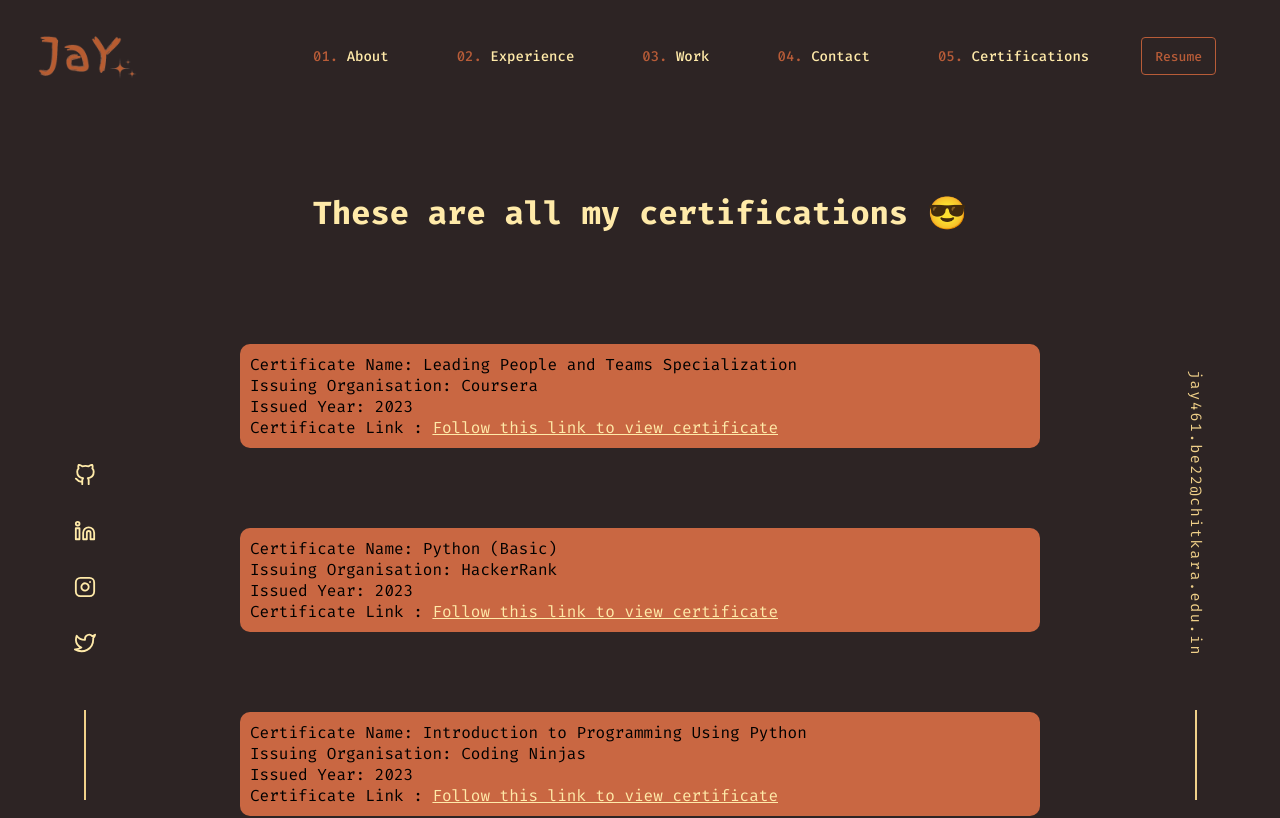
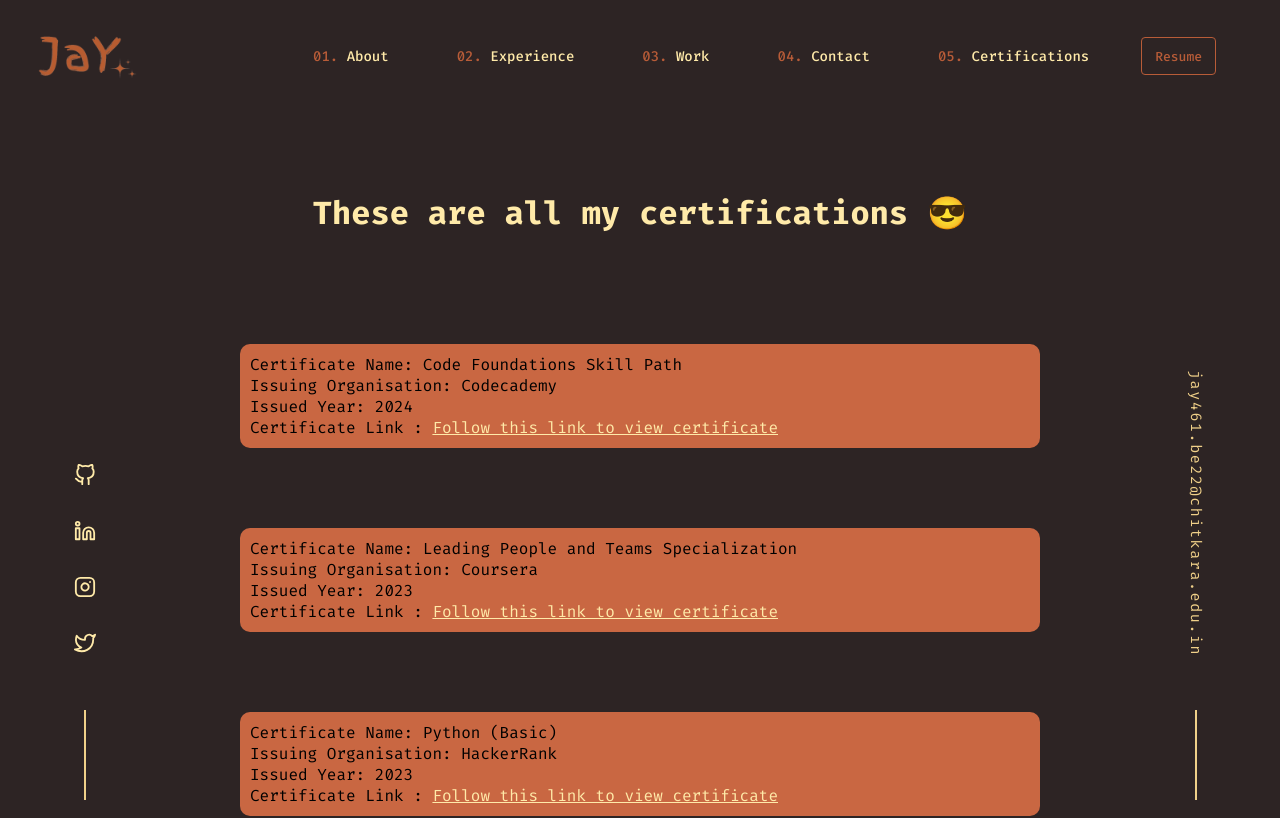
Before and after one commit to JayArindam/portfolio-old, a Next.js app: page /Certificates in a window 1280 px wide. Shown: the top 818 px of the page. Built offline with nearby package versions, Linux system fonts and the light colour scheme.

Commit message:
added certificate

```diff
--- a/src/sections/Certificate.tsx
+++ b/src/sections/Certificate.tsx
@@ -3,6 +3,12 @@ import { motion } from "framer-motion";
 
 function Certificates() {
   const certificate_data = [
+    {
+      certificateName: "Code Foundations Skill Path",
+      issuingOrganisation: "Codecademy",
+      yearIssued: "2024",
+      certificateLink:"https://www.codecademy.com/profiles/text7592143704/certificates/5b55e668646caa552f8e4d1d"
+    },
     {
       certificateName: "Leading People and Teams Specialization",
       issuingOrganisation: "Coursera",
```
